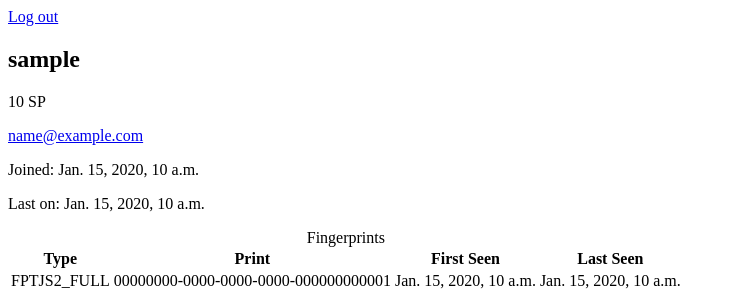
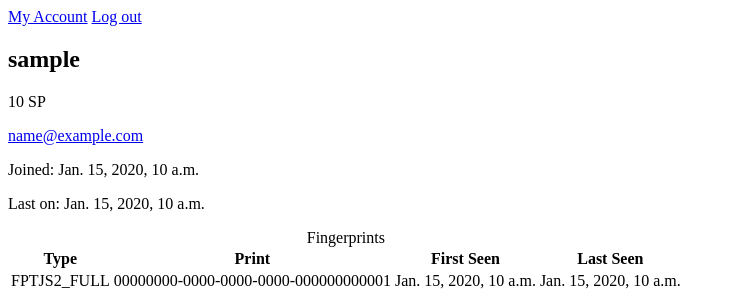
Before and after one commit to Tahvohck/HubRP, a Django app: page /account/ in a window 1280 px wide. Shown: the top 300 px of the page, without its empty margins (0-735 px from the left). Run offline with Django 3.2, Linux system fonts and the light colour scheme; a user stored in the database is signed in; tables that the repository leaves empty hold one stand-in row (values such as "Sample post"); grey boxes marked "Sample" are stand-in pictures.

Commit message:
Add account link when logged in

```diff
--- a/core/templates/core/site-general.html
+++ b/core/templates/core/site-general.html
@@ -6,6 +6,7 @@
 	</head>
 	<body>
 		<header>{% if user.is_authenticated %}
+			<a href={% url 'core.accounts:account' %}>My Account</a>
 			<a href={% url 'core.pages:logout' %}>Log out</a>
 		{% endif %}</header>
 		<section id=content>
```
Also changed, not shown: 1 other file.
